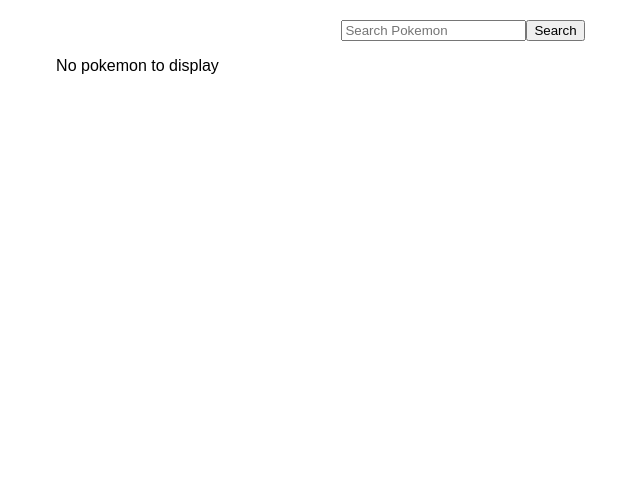
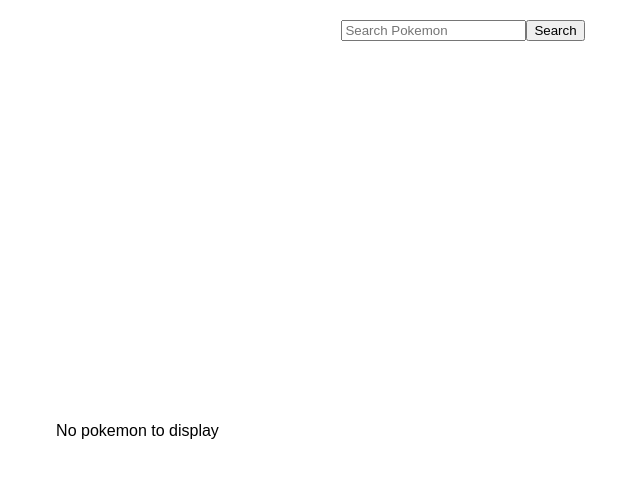
Before and after one commit to ashwanthdurairaj/pff, a Next.js app in the folder week4/: page /pokesearch in a window 1280 px wide. Shown: the top 478 px of the page, without its empty margins (177-817 px from the left). Built offline with nearby package versions, Linux system fonts and the light colour scheme.

Commit message:
final pokedex

```diff
--- a/week4/src/pages/components/displaypokemon.tsx
+++ b/week4/src/pages/components/displaypokemon.tsx
@@ -9,7 +9,7 @@ const DisplayPokemon : React.FC<pokemonProps> = ({pokemon, key}) =>
 {
     return (
         <>
-        <li key={key}>
+        <li>
         <img src={pokemon.image}></img>
         <br></br>
         Name: {pokemon.name}
@@ -20,6 +20,7 @@ const DisplayPokemon : React.FC<pokemonProps> = ({pokemon, key}) =>
             <div key={index} className="type-item">
                 {pokemon}
          </div>
+
             ))}
         </li>
         </>
--- a/week4/src/pages/components/displaytable.tsx
+++ b/week4/src/pages/components/displaytable.tsx
@@ -8,16 +8,19 @@ interface displayProps{
 
 const DisplayTable : React.FC<displayProps> = ({list, loading}) =>
 {
+
     return (
-        <div className="types-container">
-            {loading && <p className="types-container">Loading...</p>}
-            {list.length > 0 ? (list.map((pokemon, index) => (
-            <ul>
+
+        <div className="list-containers">
+            {loading ? (<div className="types-container">Loading...</div>) : (list.length > 0 ? (list.map((pokemon, index) => (
+                <div>
+                <ul>
                 <DisplayPokemon pokemon={pokemon} key={index}/>
-            </ul>
+                </ul>
+                </div>
         ))): (
-            <p>No pokemon to display</p>
-        )}
+            <div>No pokemon to display</div>
+        ))}
         </div>
     )
 }
--- a/week4/src/pages/pokesearch.tsx
+++ b/week4/src/pages/pokesearch.tsx
@@ -1,7 +1,6 @@
-import React, {ChangeEvent, FormEvent, useState, useCallback} from 'react'
+import React, {ChangeEvent, FormEvent, useState} from 'react'
 import Search from './components/search'
 import DisplayTable from './components/displaytable'
-import fs from 'fs'
 
 function PokeSearch()
 {
@@ -11,7 +10,6 @@ function PokeSearch()
     const [loading, setLoading] = useState(false)
 
     const [pokemonList, setPokemonList] = useState<Record<string, any>[]>([])
-
 
     const onChange = (event : ChangeEvent<HTMLInputElement>) => {
         setSearch(event.target.value)
--- a/week4/src/styles/globals.css
+++ b/week4/src/styles/globals.css
@@ -96,21 +96,27 @@
     transform: translate(-50%, -50%);
   }
 
-  .centered-container {
+.centered-container {
     display: flex;
     flex-direction: column;
-    justify-content: top;
+    justify-content: center;
     align-items: center;
-    height: 100vh; /* Adjust the height as per your requirement */
+    height: 100vh;
 }
 
 .types-container {
+  margin-left: 200px;
+}
+.list-containers {
   display: grid;
   grid-template-columns: repeat(5, 1fr);
   justify-content: center;
   align-items: center;
   flex-direction: row;
+  height: 100%
 }
+
+
 
 .type-item {
   margin-right: 10px; /* Adjust spacing between items */
```
